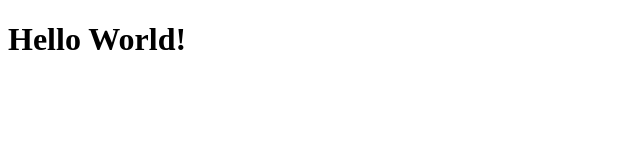
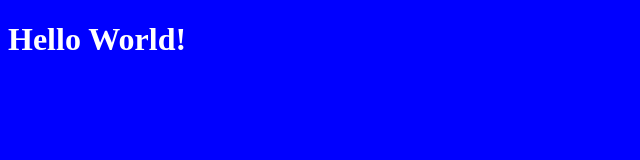
Before and after one commit to emarsani/my-personal-website, a plain HTML site: page index.html in a window 1280 px wide. Shown: the whole page, without its empty margins (0-640 px from the left). Drawn offline with Linux system fonts and the light colour scheme.

Commit message:
add style and connect html

```diff
--- a/index.html
+++ b/index.html
@@ -2,6 +2,7 @@
 <html lang="en">
 
 <head>
+    <link rel="stylesheet" href="./style.css" />
     <title>My Personal Website</title>
 </head>
 
--- /dev/null
+++ b/style.css
@@ -0,0 +1,8 @@
+
+body {
+    background: blue;
+  }
+
+h1 {
+    color: white;
+}
```
